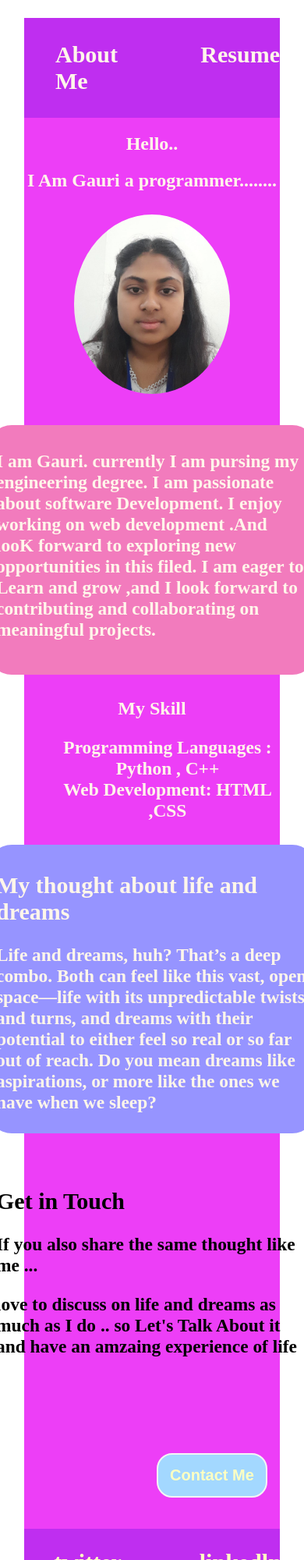
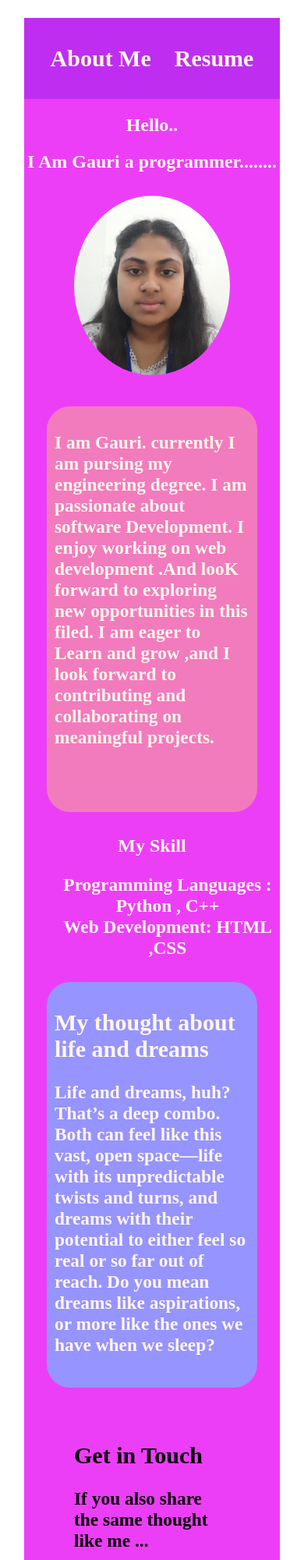
Before and after one commit to gaurideore18/porfolio-website, a plain HTML site: page index.html in a window 390 px wide. Shown: the top 2000 px of the page at 78% size. Drawn offline with Linux system fonts and the light colour scheme.

Commit message:
Update style.css

```diff
--- a/style.css
+++ b/style.css
@@ -104,8 +104,9 @@
 }
 
 .box10>button {
-    position: relative;
-    left: 800px;
+   display:flex;
+    justify-self: center;
+
     background-color: #A3D8FF;
     color: #FDFFC2;
     padding: 15px;
@@ -147,30 +148,38 @@
     padding: 20px;
 
 }
-@media(max-width:600px){
-    .box5{
-        height: 300px;
-        width:400px;
+@media(max-width:600px  ){
+ .box5{
+        height: 500px;
+        width:250px;
         padding: 10px;
         text-justify: auto;
         margin: 30px;
 
     }
     .box8{
-        height: 350px;
-        width:400px;
+        height: 500px;
+        width:250px;
         padding: 10px;
         text-justify: auto;
         margin: 30px;
     }
     .box9{
-        width: 400px;
+        height: 400px;
+        width: 200px;
         padding: 15px;
         margin: 30px;
 
     }
     .box10{
-        position: relative;
-        right:650px;
+        display: flex;
+        justify-self: center;
     }
+    .box2{
+        gap:30px;
+        padding: 5px;
+    }
+    .box12{
+        gap:30px;
+        padding: 5px;    }
 }
```
